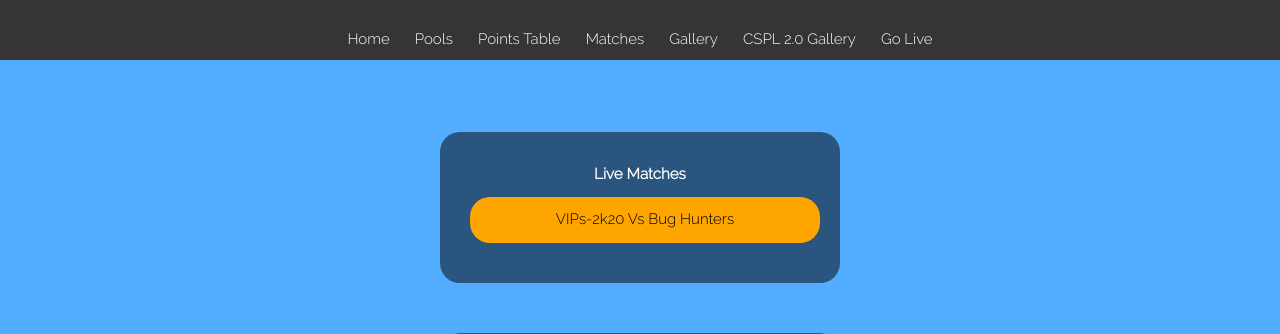
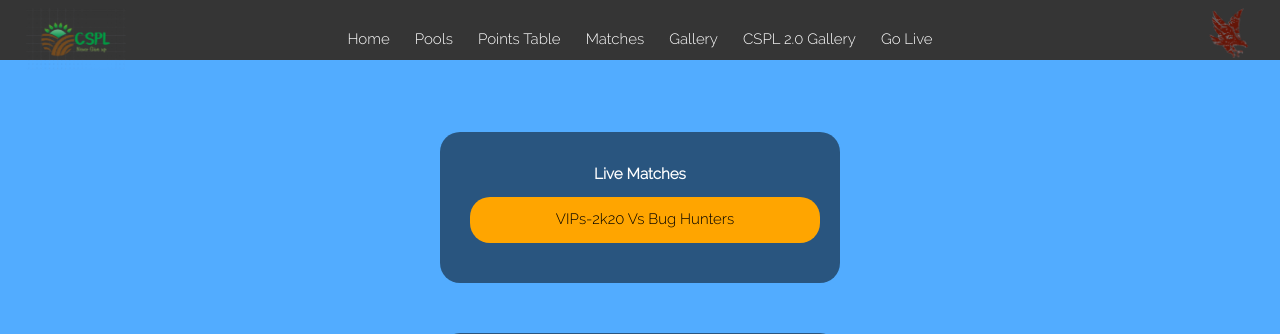
Before and after one commit to KingMohan45/Cricket-score-management, a PHP site: page /matches.php in a window 1280 px wide. Shown: the top 334 px of the page. Run offline with PHP 8.4, Linux system fonts and the light colour scheme; data comes from the database, SQL or seed files in the repository.

Commit message:
Added credits info

```diff
--- a/CSPL/matches.php
+++ b/CSPL/matches.php
@@ -80,10 +80,27 @@
 				background-color: rgba(0,0,0,0.5);
 				width: 400px;
 			}
+			#logo
+			{
+			    position: fixed;
+			    top:1%;
+			    left: 2%;
+			    width: 100px;
+			    height: auto;
+			}
+			#credits
+			{
+				position: fixed;
+				top:1%;
+				right: 2%;
+				width: 50px;
+				height: auto;
+			}
 </style>
 </head>
 <body>
 	<div id="header">
+			<a href="home.php"><img src="logo.png" id="logo"></a>
 			<a class="link" href="index.php">Home</a>
 			<a class="link" href="index.php">Pools</a>
 			<a class="link" href="index.php">Points Table</a>
@@ -91,6 +108,7 @@
 			<a class="link" href="gallery/gallery.php">Gallery</a>
 			<a class="link" href="gallery/gallery.php?season=2">CSPL 2.0 Gallery</a>
 			<a class="link" href="score.php">Go Live</a>
+			<a href="https://github.com/KingMohan45" target="_blank"><img src="credits.png" id="credits"></a>
 	</div>
 	<br><br><br>
 	<div id="pool" align="center">
```
Also changed, not shown: CSPL/index.php (+11 -2 lines), CSPL/score.php (+9 -0 lines), CSPL/credits.png (added).
